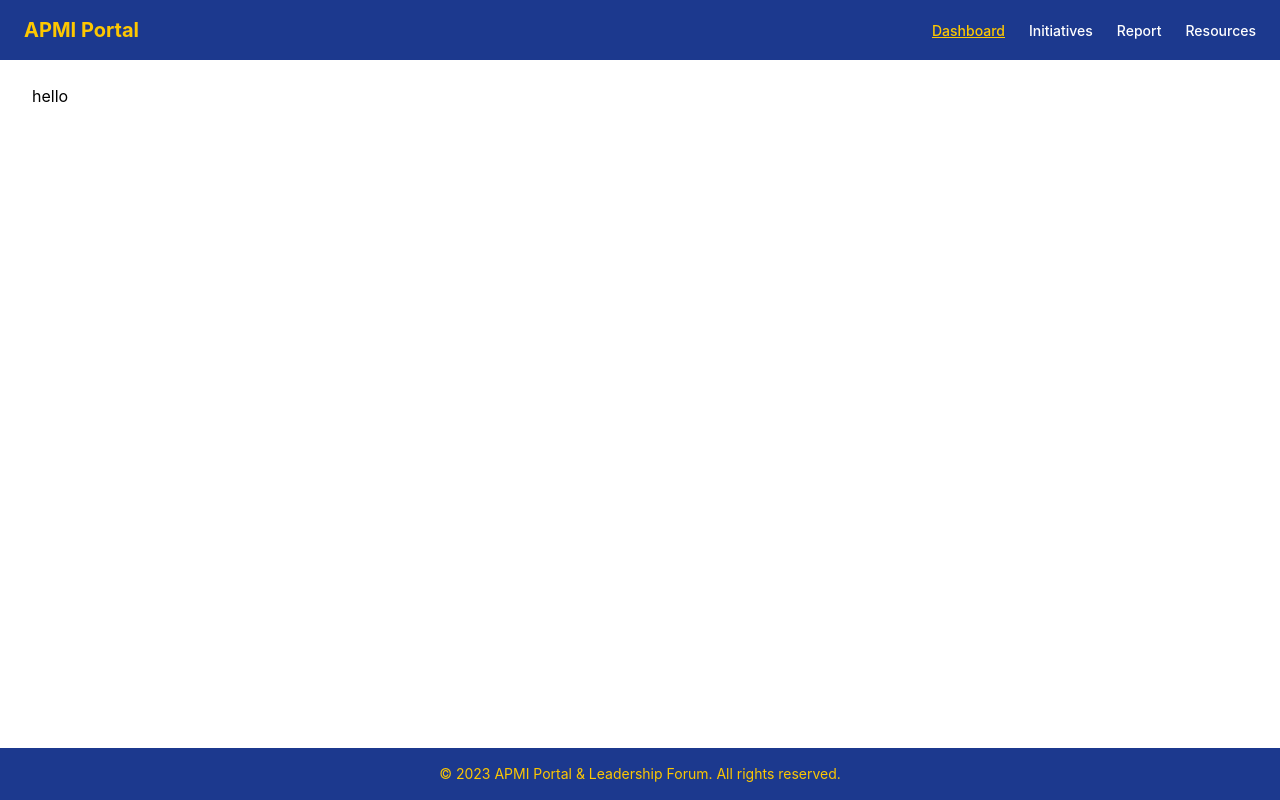
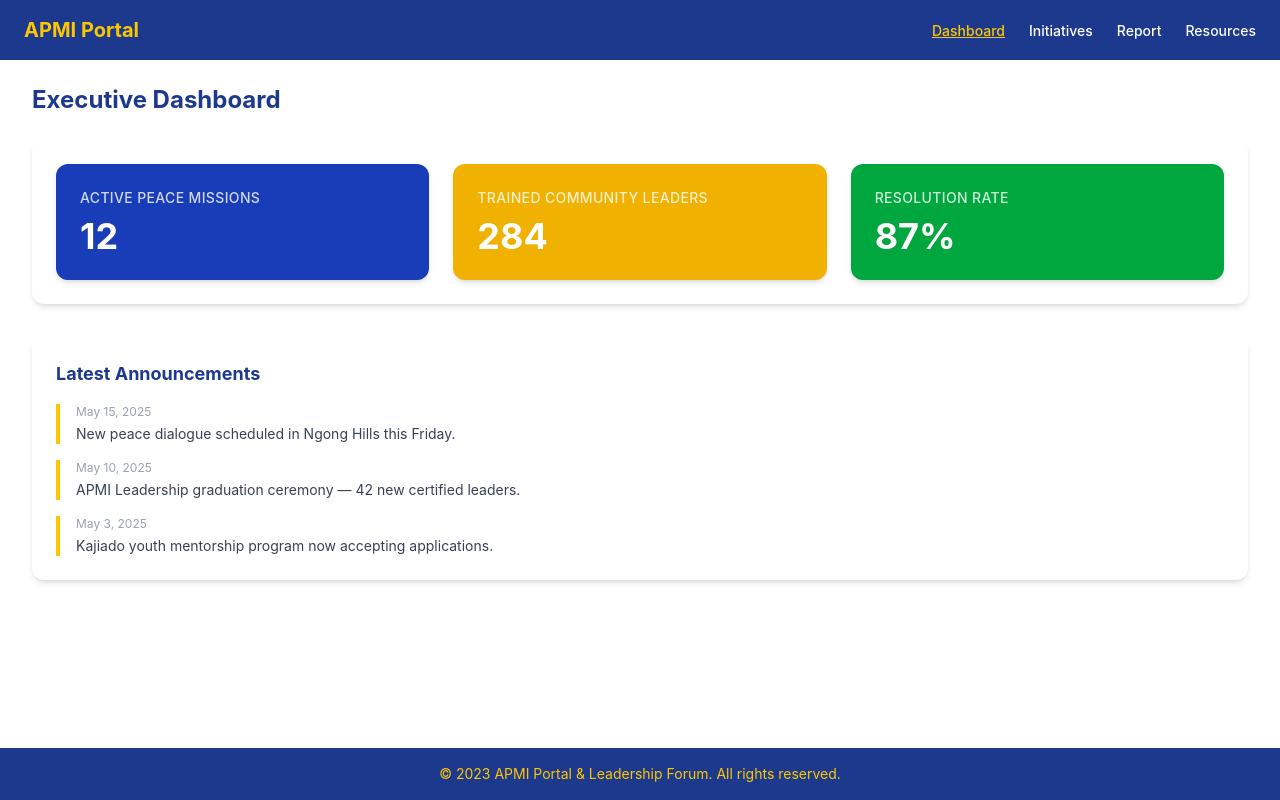
Before and after one commit to edwinonkundi68-cyber/apmi-portal, a React (Vite) app: page / in a window 1280 px wide. Built offline with nearby package versions, Linux system fonts and the light colour scheme.

Commit message:
feat: Dashboard page with matric cards and announcement

```diff
--- a/src/components/AnnouncementFeed.jsx
+++ b/src/components/AnnouncementFeed.jsx
@@ -1,4 +1,23 @@
+const announcements = [
+  { id: 1, date: "May 15, 2025", message: "New peace dialogue scheduled in Ngong Hills this Friday." },
+  { id: 2, date: "May 10, 2025", message: "APMI Leadership graduation ceremony — 42 new certified leaders." },
+  { id: 3, date: "May 3, 2025", message: "Kajiado youth mentorship program now accepting applications." },
+]
+
 const AnnouncementFeed = () => {
-    return <h1>hello</h1>
+  return (
+    <div className="bg-white rounded-xl shadow-md p-6">
+      <h3 className="text-lg font-bold text-blue-900 mb-4">Latest Announcements</h3>
+      <ul className="space-y-4">
+        {announcements.map((item) => (
+          <li key={item.id} className="border-l-4 border-yellow-400 pl-4">
+            <p className="text-xs text-gray-400">{item.date}</p>
+            <p className="text-sm text-gray-700 mt-1">{item.message}</p>
+          </li>
+        ))}
+      </ul>
+    </div>
+  )
 }
+
 export default AnnouncementFeed
--- a/src/components/MetricCard.jsx
+++ b/src/components/MetricCard.jsx
@@ -1,4 +1,10 @@
-const MetricCard = () => {
-    return <h1>hello</h1>
+const MetricCard = ({ title, value, color }) => {
+  return (
+    <div className={`rounded-xl p-6 text-white shadow-md ${color}` }>
+      <p className="text-sm font-medium uppercase tracking-wide opacity-80">{title}</p>
+      <h2 className="text-4xl font-bold mt-2">{value}</h2>
+    </div>
+  )
 }
+
 export default MetricCard
--- a/src/data/initiatives.js
+++ b/src/data/initiatives.js
@@ -0,0 +1,10 @@
+const initiatives = [
+  { id: 1, title: "Ngong Peace Dialogue", region: "Ngong", status: "Active", leader: "James Mutua", date: "2025-01-10" },
+  { id: 2, title: "Kajiado Youth Mentorship", region: "Kajiado", status: "Planning", leader: "Aisha Omar", date: "2025-02-15" },
+  { id: 3, title: "Nairobi Conflict Mediation", region: "Nairobi", status: "Completed", leader: "Peter Njoroge", date: "2024-11-05" },
+  { id: 4, title: "Women Leadership Training", region: "Ngong", status: "Active", leader: "Grace Wanjiku", date: "2025-03-01" },
+  { id: 5, title: "Community Water Dispute Resolution", region: "Kajiado", status: "Completed", leader: "Hassan Abdi", date: "2024-12-20" },
+  { id: 6, title: "School Peace Ambassadors", region: "Nairobi", status: "Planning", leader: "Mary Akinyi", date: "2025-04-10" },
+]
+
+export default initiatives
--- a/src/data/resources.js
+++ b/src/data/resources.js
@@ -0,0 +1,12 @@
+const resources = [
+  { id: 1, title: "Community Mediation Handbook", type: "PDF", category: "Mediation", bookmarked: false },
+  { id: 2, title: "Leadership Foundations Module 1", type: "Video", category: "Leadership", bookmarked: false },
+  { id: 3, title: "Conflict Resolution Strategies", type: "PDF", category: "Mediation", bookmarked: false },
+  { id: 4, title: "Women in Peace Building", type: "PDF", category: "Gender", bookmarked: false },
+  { id: 5, title: "Youth Advocacy Training", type: "Video", category: "Youth", bookmarked: false },
+  { id: 6, title: "Negotiation Skills Guide", type: "PDF", category: "Leadership", bookmarked: false },
+  { id: 7, title: "Trauma Informed Leadership", type: "Video", category: "Wellbeing", bookmarked: false },
+  { id: 8, title: "APMI Core Values Manual", type: "PDF", category: "Leadership", bookmarked: false },
+]
+
+export default resources
--- a/src/pages/Dashboard.jsx
+++ b/src/pages/Dashboard.jsx
@@ -1,9 +1,20 @@
+import MetricCard from '../components/MetricCard'
+import AnnouncementFeed from '../components/AnnouncementFeed'
 
 const Dashboard = () => {
-    return(
-        <div>
-            <h1>hello</h1>
-        </div>
-    )
+  return (
+    <div>
+      <h2 className="text-2xl font-bold text-blue-900 mb-6">Executive Dashboard</h2>
+
+      <div className="grid grid-cols-1 md:grid-cols-3 gap-6 mb-8 bg-white p-6 rounded-xl shadow-md">
+        <MetricCard title="Active Peace Missions" value="12" color="bg-blue-800" />
+        <MetricCard title="Trained Community Leaders" value="284" color="bg-yellow-500" />
+        <MetricCard title="Resolution Rate" value="87%" color="bg-green-600" />
+      </div>
+
+      <AnnouncementFeed />
+    </div>
+  )
 }
+
 export default Dashboard
```
Also changed, not shown: 1 other file (tests, documents, lock files or other folders).
